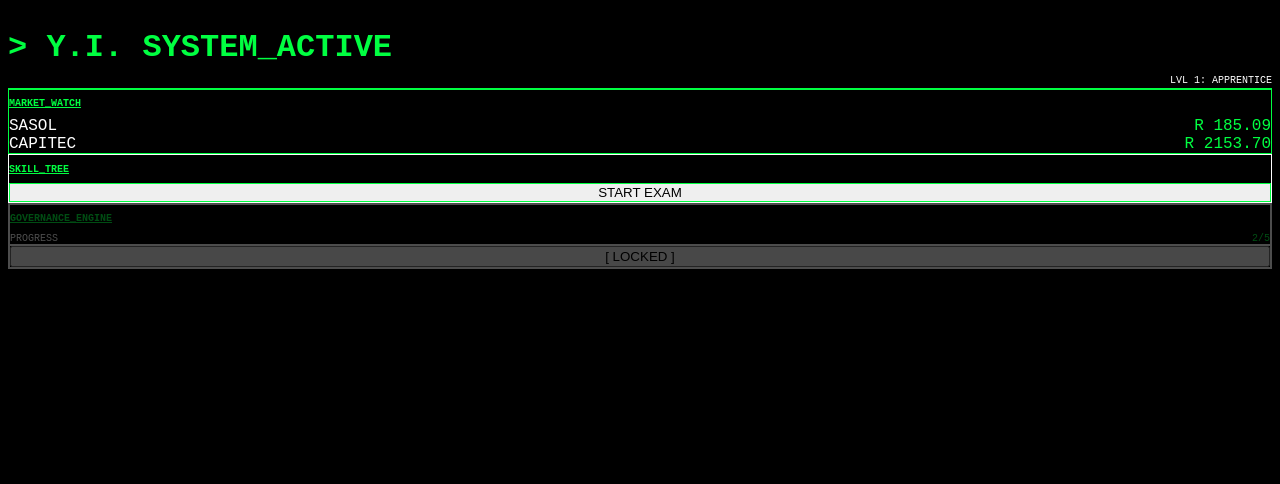
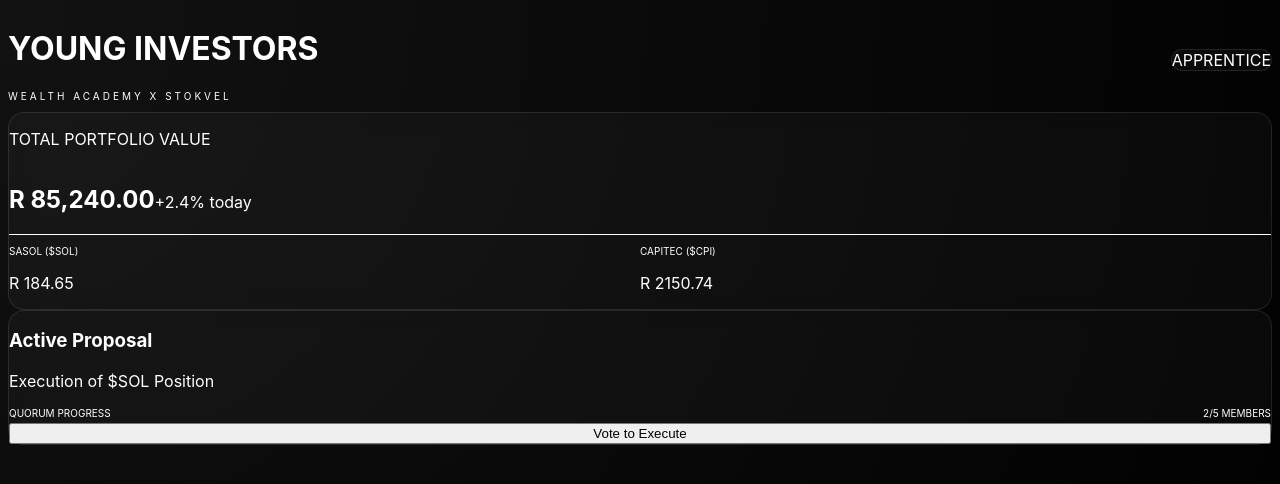
Before and after one commit to younginvestors-lounge/young-investors-mvp, a Next.js app: page /dashboard in a window 1280 px wide. Shown: the top 484 px of the page. Built offline with nearby package versions, Linux system fonts and the light colour scheme.

Commit message:
Upgrade UI to High-End Glassmorphism

```diff
--- a/app/dashboard/page.tsx
+++ b/app/dashboard/page.tsx
@@ -4,115 +4,81 @@
 export default function Dashboard() {
   const [votes, setVotes] = useState(2);
   const [userLevel, setUserLevel] = useState(1);
-  const [showQuiz, setShowQuiz] = useState(false);
   const [prices, setPrices] = useState({ sasol: 184.50, capitec: 2150.00 });
 
-  // JSE LIVE FEED SIMULATOR
   useEffect(() => {
     const interval = setInterval(() => {
       setPrices(prev => ({
-        sasol: prev.sasol + (Math.random() * 2 - 1),
-        capitec: prev.capitec + (Math.random() * 10 - 5)
+        sasol: prev.sasol + (Math.random() * 0.5 - 0.25),
+        capitec: prev.capitec + (Math.random() * 2 - 1)
       }));
     }, 3000);
     return () => clearInterval(interval);
   }, []);
 
-  // VOTING FUNCTION
-  const handleVote = () => {
-    console.log("Attempting to vote...");
-    if (userLevel < 2) {
-      alert("SYSTEM LOCKED: Pass Level 2 Exam first.");
-      return;
-    }
-    if (votes < 5) {
-      setVotes(prev => prev + 1);
-    } else {
-      alert("MAX VOTES REACHED (5/5)");
-    }
-  };
-
-  const handleQuizAnswer = (isCorrect: boolean) => {
-    if (isCorrect) {
-      setUserLevel(2);
-      setShowQuiz(false);
-    } else {
-      alert("INCORRECT. TRY AGAIN.");
-    }
-  };
-
   return (
-    <div className="min-h-screen bg-black text-white font-mono p-6">
-      {/* HEADER */}
-      <div className="border-b border-yi-green pb-4 mb-8 flex justify-between items-end">
-        <h1 className="text-xl text-yi-green font-bold tracking-tighter">
-          {">"} Y.I. SYSTEM_ACTIVE
-        </h1>
-        <div className="text-right">
-          <span className={`px-2 py-1 text-[10px] font-black ${userLevel >= 2 ? 'bg-yi-green text-black' : 'bg-zinc-800 text-zinc-400'}`}>
-            {userLevel === 1 ? 'LVL 1: APPRENTICE' : 'LVL 2: SOUS-CHEF'}
+    <div className="min-h-screen p-8 max-w-6xl mx-auto">
+      {/* MODERN HEADER */}
+      <header className="flex justify-between items-center mb-12">
+        <div>
+          <h1 className="text-2xl font-light tracking-widest text-white">YOUNG <span className="font-bold text-yi-green">INVESTORS</span></h1>
+          <p className="text-[10px] text-zinc-500 uppercase tracking-[0.3em]">Wealth Academy x Stokvel</p>
+        </div>
+        <div className="glass-card px-4 py-2 flex items-center gap-3">
+          <div className="w-2 h-2 rounded-full bg-yi-green animate-pulse"></div>
+          <span className="text-xs font-semibold uppercase tracking-tighter">
+            {userLevel === 1 ? 'Apprentice' : 'Sous-Chef'}
           </span>
         </div>
-      </div>
+      </header>
 
-      <div className="grid grid-cols-1 md:grid-cols-3 gap-6">
+      <div className="grid grid-cols-1 lg:grid-cols-3 gap-8">
 
-        {/* 1. JSE TICKER */}
-        <div className="border border-yi-green p-4 bg-zinc-900/40">
-          <h2 className="text-[10px] text-yi-green mb-4 underline uppercase">Market_Watch</h2>
-          <div className="space-y-4">
-            <div className="flex justify-between">
-              <span>SASOL</span>
-              <span className="text-yi-green">R {prices.sasol.toFixed(2)}</span>
+        {/* TREASURY CARD - Modern Gradient */}
+        <div className="lg:col-span-2 glass-card p-8 bg-gradient-to-br from-zinc-900/50 to-black">
+          <p className="text-xs text-zinc-400 mb-2 uppercase tracking-widest font-semibold">Total Portfolio Value</p>
+          <div className="flex items-baseline gap-4 mb-8">
+            <h2 className="text-5xl font-bold tracking-tight">R 85,240<span className="text-zinc-500">.00</span></h2>
+            <span className="text-yi-green text-sm font-bold">+2.4% today</span>
+          </div>
+
+          <div className="grid grid-cols-2 gap-4 pt-6 border-t border-white/5">
+            <div>
+              <p className="text-[10px] text-zinc-500 uppercase">Sasol ($SOL)</p>
+              <p className="text-lg font-medium">R {prices.sasol.toFixed(2)}</p>
             </div>
-            <div className="flex justify-between">
-              <span>CAPITEC</span>
-              <span className="text-yi-green">R {prices.capitec.toFixed(2)}</span>
+            <div>
+              <p className="text-[10px] text-zinc-500 uppercase">Capitec ($CPI)</p>
+              <p className="text-lg font-medium">R {prices.capitec.toFixed(2)}</p>
             </div>
           </div>
         </div>
 
-        {/* 2. WEALTH ACADEMY GATE */}
-        <div className="border border-white p-4">
-          <h2 className="text-[10px] text-yi-green mb-4 underline uppercase">Skill_Tree</h2>
-          {userLevel === 1 ? (
-            !showQuiz ? (
-              <button onClick={() => setShowQuiz(true)} className="w-full border border-yi-green py-2 text-xs hover:bg-yi-green hover:text-black">
-                START EXAM
-              </button>
-            ) : (
-              <div className="text-[10px] space-y-2">
-                <p className="mb-2">Q: Purpose of a Stop-Loss?</p>
-                <button onClick={() => handleQuizAnswer(true)} className="block w-full text-left p-2 border border-zinc-700 hover:bg-zinc-800 underline">1. Limit potential losses</button>
-                <button onClick={() => handleQuizAnswer(false)} className="block w-full text-left p-2 border border-zinc-700 hover:bg-zinc-800">2. Increase leverage</button>
+        {/* GOVERNANCE - Glass Look */}
+        <div className="glass-card p-8 flex flex-col justify-between border-yi-green/20">
+          <div>
+            <h3 className="text-sm font-bold mb-1">Active Proposal</h3>
+            <p className="text-xs text-zinc-400 mb-6">Execution of $SOL Position</p>
+
+            <div className="space-y-4 mb-8">
+              <div className="flex justify-between text-[10px] font-bold uppercase">
+                <span className="text-zinc-500">Quorum Progress</span>
+                <span className="text-yi-green">{votes}/5 Members</span>
               </div>
-            )
-          ) : (
-            <div className="text-center py-4">
-              <p className="text-yi-green text-[10px] font-bold">ACCESS GRANTED</p>
-              <p className="text-[9px] opacity-50 uppercase">VOTING_ENABLED</p>
+              <div className="w-full bg-zinc-800/50 h-3 rounded-full overflow-hidden p-[2px]">
+                <div
+                  className="bg-yi-green h-full rounded-full neon-glow transition-all duration-1000"
+                  style={{ width: `${(votes / 5) * 100}%` }}
+                ></div>
+              </div>
             </div>
-          )}
-        </div>
+          </div>
 
-        {/* 3. GOVERNANCE (The Multi-Sig) */}
-        <div className={`border-2 p-4 transition-all duration-500 ${userLevel >= 2 ? 'border-yi-green' : 'border-zinc-800 opacity-30'}`}>
-          <h2 className="text-[10px] text-yi-green mb-4 underline uppercase">Governance_Engine</h2>
-          <div className="flex justify-between text-[10px] mb-2">
-             <span>PROGRESS</span>
-             <span className="text-yi-green">{votes}/5</span>
-          </div>
-          <div className="w-full bg-zinc-800 h-4 mb-6 border border-zinc-700 overflow-hidden">
-            <div
-              className="bg-yi-green h-full shadow-[0_0_15px_#00FF41] transition-all duration-1000"
-              style={{ width: `${(votes / 5) * 100}%` }}
-            ></div>
-          </div>
           <button
-            onClick={handleVote}
-            className={`w-full py-3 text-xs font-black transition-all ${userLevel >= 2 ? 'bg-yi-green text-black hover:bg-white cursor-pointer' : 'bg-zinc-900 text-zinc-600 cursor-not-allowed'}`}
+            onClick={() => setVotes(v => v < 5 ? v + 1 : v)}
+            className="w-full bg-white text-black py-4 rounded-xl font-bold hover:bg-yi-green transition-all transform active:scale-95"
           >
-            {userLevel >= 2 ? "[ CAST_VOTE ]" : "[ LOCKED ]"}
+            Vote to Execute
           </button>
         </div>
 
--- a/app/globals.css
+++ b/app/globals.css
@@ -2,27 +2,25 @@
 @tailwind components;
 @tailwind utilities;
 
-/* We are defining your "Young Investors" brand colors manually here */
 :root {
   --money-green: #00FF41;
-  --background: #000000;
 }
 
 body {
-  background-color: black;
+  background: radial-gradient(circle at top left, #121212, #000000);
   color: white;
-  font-family: 'Courier New', Courier, monospace;
+  font-family: 'Inter', sans-serif; /* Cleaner, modern font */
 }
 
-/* This creates a custom utility class you can use anywhere */
-.text-yi-green {
-  color: #00FF41 !important;
+/* Glass Effect */
+.glass-card {
+  background: rgba(255, 255, 255, 0.03);
+  backdrop-filter: blur(10px);
+  border: 1px solid rgba(255, 255, 255, 0.1);
+  border-radius: 16px;
 }
 
-.bg-yi-green {
-  background-color: #00FF41 !important;
+/* Neon Glow for the Bar */
+.neon-glow {
+  box-shadow: 0 0 20px rgba(0, 255, 65, 0.4);
 }
-
-.border-yi-green {
-  border-color: #00FF41 !important;
-}
```
